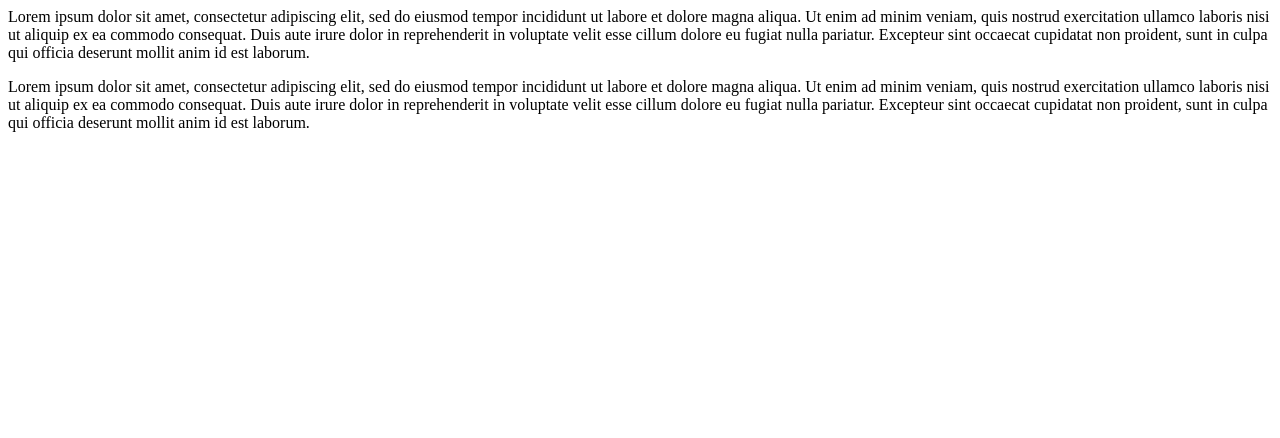
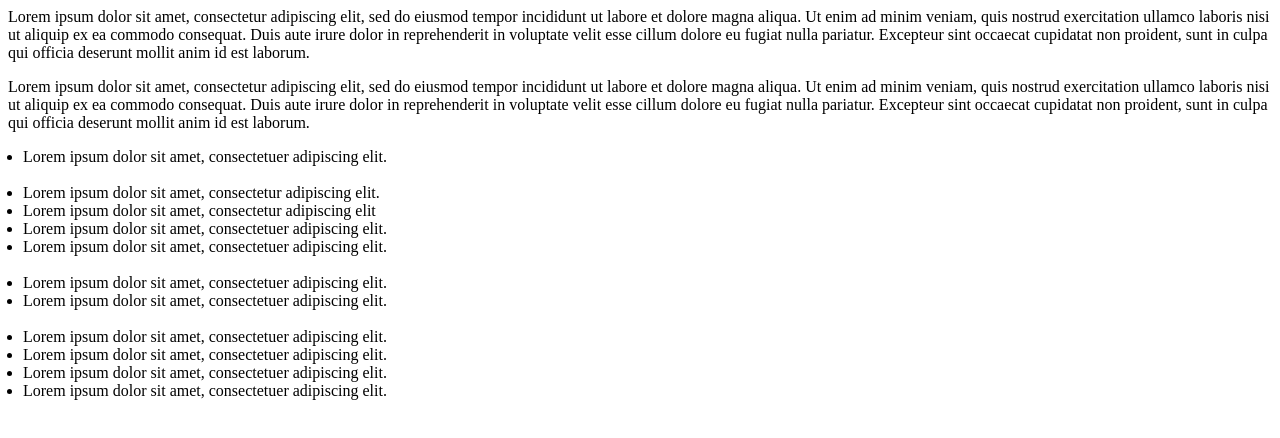
Before and after one commit to prakharpandey1907/template1, a plain HTML site: page src/index.html in a window 1280 px wide. Drawn offline with Linux system fonts and the light colour scheme.

Commit message:
mid paragraph

```diff
--- a/src/index.html
+++ b/src/index.html
@@ -1,6 +1,9 @@
 <html>
 <head>
 <style>
+ul{
+    padding-inline-start: 15px ;
+}
 
 </style>
 </head>
@@ -8,6 +11,23 @@
 
 <p>Lorem ipsum dolor sit amet, consectetur adipiscing elit, sed do eiusmod tempor incididunt ut labore et dolore magna aliqua. Ut enim ad minim veniam, quis nostrud exercitation ullamco laboris nisi ut aliquip ex ea commodo consequat. Duis aute irure dolor in reprehenderit in voluptate velit esse cillum dolore eu fugiat nulla pariatur. Excepteur sint occaecat cupidatat non proident, sunt in culpa qui officia deserunt mollit anim id est laborum.</p>
 <p>Lorem ipsum dolor sit amet, consectetur adipiscing elit, sed do eiusmod tempor incididunt ut labore et dolore magna aliqua. Ut enim ad minim veniam, quis nostrud exercitation ullamco laboris nisi ut aliquip ex ea commodo consequat. Duis aute irure dolor in reprehenderit in voluptate velit esse cillum dolore eu fugiat nulla pariatur. Excepteur sint occaecat cupidatat non proident, sunt in culpa qui officia deserunt mollit anim id est laborum.</p>
+<ul>
+<li>Lorem ipsum dolor sit amet, consectetuer adipiscing elit.</li>
+    <br>
+    <li>Lorem ipsum dolor sit amet, consectetur adipiscing elit.</li>
+    <li>Lorem ipsum dolor sit amet, consectetur adipiscing elit</li>
+    <li>Lorem ipsum dolor sit amet, consectetuer adipiscing elit.</li>
+    <li>Lorem ipsum dolor sit amet, consectetuer adipiscing elit.</li>
+    <br>
+    <li>Lorem ipsum dolor sit amet, consectetuer adipiscing elit.</li>
+    <li>Lorem ipsum dolor sit amet, consectetuer adipiscing elit.</li>
+    <br>
+    <li>Lorem ipsum dolor sit amet, consectetuer adipiscing elit.</li>
+    <li>Lorem ipsum dolor sit amet, consectetuer adipiscing elit.</li>
+    <li>Lorem ipsum dolor sit amet, consectetuer adipiscing elit.</li>
+    <li>Lorem ipsum dolor sit amet, consectetuer adipiscing elit.</li>
+
+ </ul>
 
 
 
```
